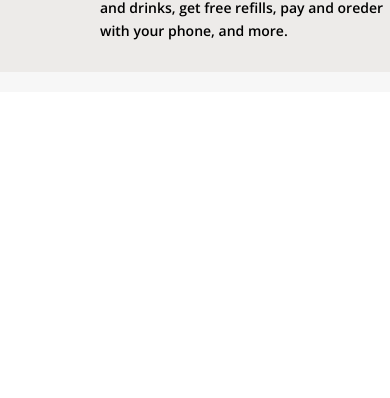
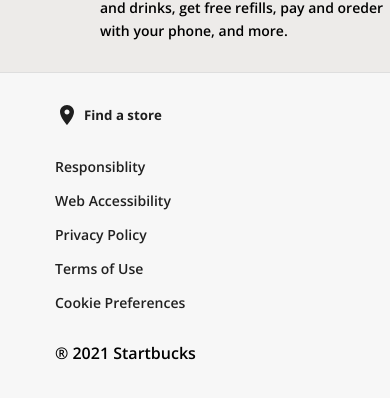
Before and after one commit to EinsVision/Starbucks-clone, a React (Create React App) app in the folder starbucks-clone/: page /account/signin in a window 390 px wide. Shown: the part 758-1156 px from the top of the page. Before the commit the page ends 850 px from the top, so only its background shows below. Built offline with nearby package versions, Linux system fonts and the light colour scheme.

Commit message:
built footer second

```diff
--- a/starbucks-clone/src/FooterSecondary.css
+++ b/starbucks-clone/src/FooterSecondary.css
@@ -0,0 +1,54 @@
+.footerSecondary{
+  border-top: 1px solid rgba(0,0,0,0.1);
+  width: 100%;
+  padding: 30px;
+  padding-bottom: 60px;
+  display: flex;
+  flex-direction: column;
+  gap: 30px;
+}
+
+.footerSecondary__container{
+  display: flex;
+  flex-direction: column;
+  gap: 30px;
+}
+
+.footerSecondary__info{
+  display: flex;
+  flex-wrap: wrap;
+  gap: 30px;
+}
+
+.footerSecondary__right{
+  display: flex;
+  gap: 15px;
+}
+
+.footerSecondary__right > a{
+  color: rgba(0,0,0,0.87);
+  font-weight: 600;
+}
+
+.footerSecondary_copyright{
+  font-weight: 600;
+}
+
+@media (max-width: 425px) {
+  .footerSecondary {
+    display: flex;
+    flex-direction: row;
+    margin-left: 20px;
+  }
+  .footerSecondary__container {
+    padding-left: 20px;
+  }
+  .footerSecondary__info {
+    gap: 30px;
+    flex-direction: column;
+  }
+  .footerSecondary__right > a,
+  .footerSecondary__copyright {
+    font-size: 14px;
+  }
+}
--- a/starbucks-clone/src/FooterSecondary.js
+++ b/starbucks-clone/src/FooterSecondary.js
@@ -1,10 +1,32 @@
 import React from 'react';
 import './FooterSecondary.css';
+import FindStore from './FindStore';
+import { Link } from 'react-router-dom';
 
-function FooterSecondary() {
+function FooterSecondary({ alignItems, paddingLeft, flexDirection }) {
   return (
-    <div>
-
+    <div
+      className='footerSecondary'
+      style={{alignItems, paddingLeft: `${paddingLeft*2}px`}}
+    >
+      <div
+        className="footerSecondary__container"
+        style={{ paddingLeft: `${paddingLeft}px`}}
+      >
+        <div className="footerSecondary__info">
+          <div className="footerSecondary__left">
+            <FindStore />
+          </div>
+          <div className="footerSecondary__right" style={{flexDirection}}>
+            <Link>Responsiblity</Link>
+            <Link>Web Accessibility</Link>
+            <Link>Privacy Policy</Link>
+            <Link>Terms of Use</Link>
+            <Link>Cookie Preferences</Link>
+          </div>
+        </div>
+        <span className='footerSecondary_copyright'>® 2021 Startbucks</span>
+      </div>
     </div>
   )
 }
```
